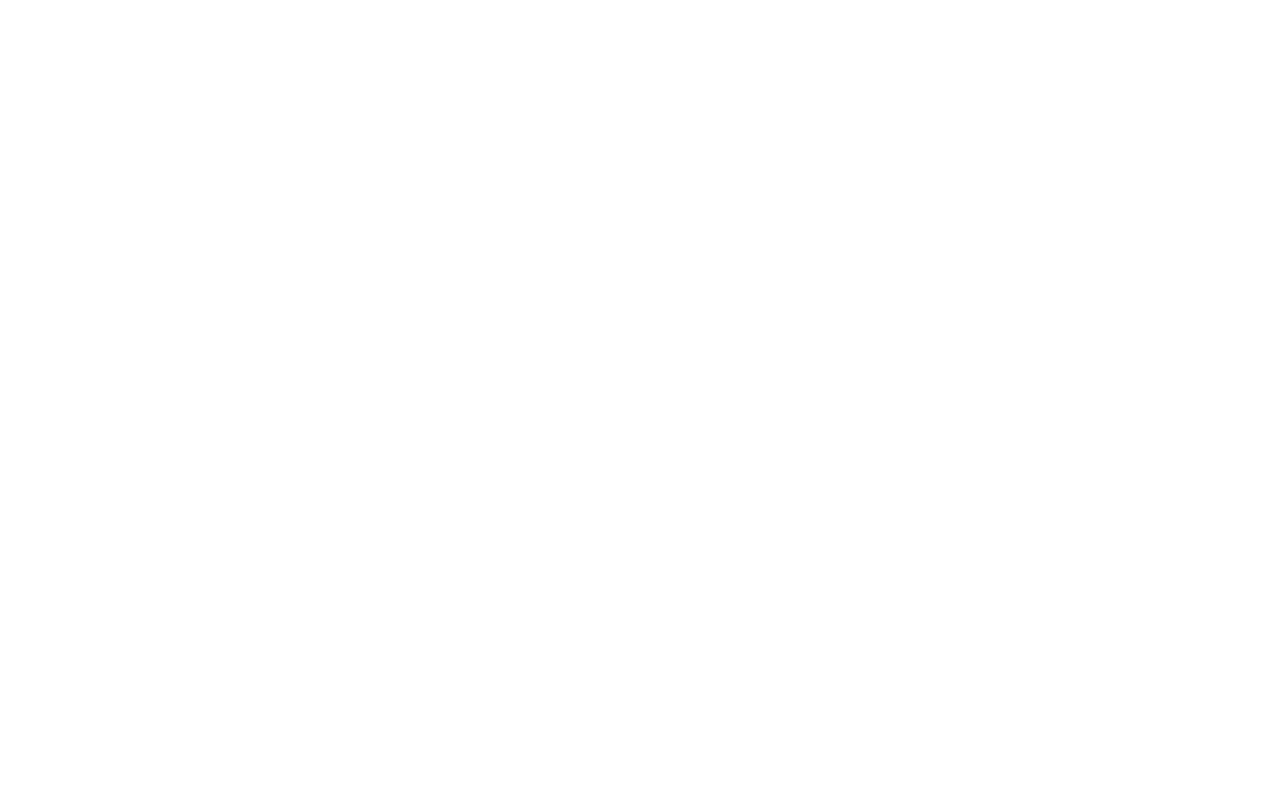
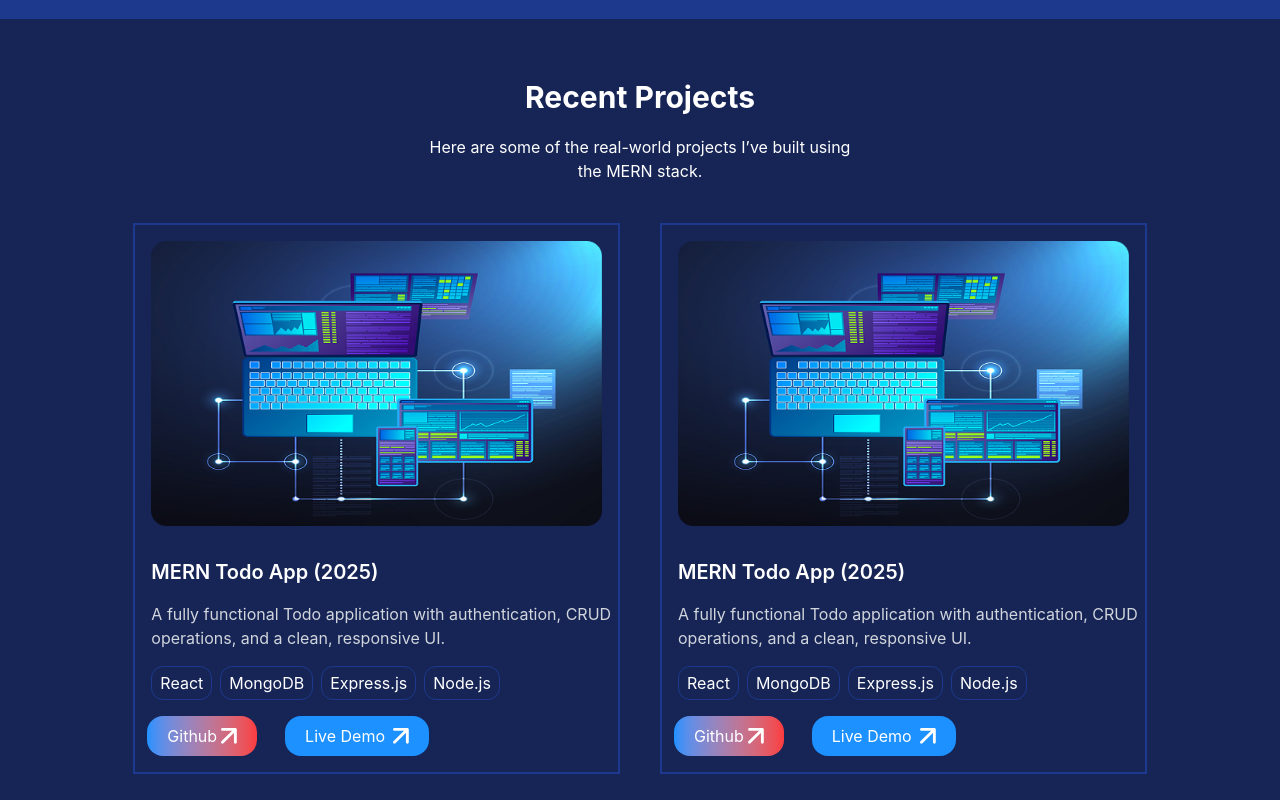
Before and after one commit to sajidmct21/portfolio, a React app: page / in a window 1280 px wide. Shown: the part 2460-3260 px from the top of the page. Before the commit the page ends 2431 px from the top, so only its background shows below. Built offline with nearby package versions, Linux system fonts and the light colour scheme; the HTML template or start-up script is replaced by a standard one.

Commit message:
Add project and single project components

```diff
--- a/src/App.tsx
+++ b/src/App.tsx
@@ -1,6 +1,7 @@
 import About from './components/About'
 import Hero from './components/Hero'
 import Nav from './components/Nav'
+import Project from './components/Project'
 import Skills from './components/Skills'
 
 function App() {
@@ -11,6 +12,7 @@
       <About/>
       <Hero />
       <Skills/>
+      <Project/>
 
     </>
   )
--- /dev/null
+++ b/src/components/Project.tsx
@@ -0,0 +1,22 @@
+import SingleProject from "./SingleProject"
+import { projectData } from "../data/projectData"
+
+function Project() {
+    return (
+        <div className="container bg-blue-950 pt-5 text-white mx-auto py-12 px-4 text-center">
+            <h1 className="text-3xl font-bold pt-10">Recent Projects</h1>
+            <p className="mt-5 mx-100">Here are some of the real-world projects I’ve built using the MERN stack.</p>
+            <div className="flex flex-wrap gap-10 mt-10 px-10 justify-center">
+            {
+                projectData.map((p)=>{
+                    return(
+                        <SingleProject imgUrl={p.imgUrl} title={p.title} description={p.description} techStack={p.techStack} githubUrl={p.githubUrl} liveUrl={p.liveUrl}/>
+                    )
+                })
+            }
+            </div>
+        </div>
+    )
+}
+
+export default Project
--- /dev/null
+++ b/src/components/SingleProject.tsx
@@ -0,0 +1,37 @@
+import { Link } from "react-router-dom"
+
+function SingleProject({ imgUrl, title, description, techStack, githubUrl, liveUrl }: { imgUrl: string, title: string, description: string, techStack: string[], githubUrl: string, liveUrl: string }) {
+  return (
+    <div className="flex flex-col w-5/12 border-2 border-blue-900">
+      <img src={imgUrl} alt="Project 1" className="m-4" />
+      <h2 className="text-xl font-semibold mt-4 text-left pl-4">{title}</h2>
+      <p className="text-gray-300 mt-4 text-left pl-4">{description}</p>
+      <div className="flex gap-2 ml-4 mt-4">
+        <button className="border border-blue-900 px-2 py-1 rounded-xl">{techStack[0]}</button>
+        <button className="border border-blue-900 px-2 py-1 rounded-xl">{techStack[1]}</button>
+        <button className="border border-blue-900 px-2 py-1 rounded-xl">{techStack[2]}</button>
+        <button className="border border-blue-900 px-2 py-1 rounded-xl">{techStack[3]}</button>
+      </div>
+      <div className="flex gap-3 mt-4 px-1 pb-4">
+        <Link to={githubUrl}>
+          <button className="mx-2 flex gap-1 rounded-2xl items-center px-5 py-2 bg-linear-to-r from-[#1C91FF] to-[#FB3B3E]">
+            <span>Github</span>
+            <img src="/whiteArrow.svg" alt="Arrow Icon" className="h-4 w-4 text-white" />
+          </button>
+        </Link>
+        <button className="mx-2 flex gap-2 justify-center items-center rounded-2xl px-5 py-2 bg-[#1C91FF]">
+          <Link to={liveUrl}>
+          <div className="flex gap-2 justify-center items-center">
+            <span>Live Demo</span>
+            <img src="/whiteArrow.svg" alt="Arrow Icon" className="h-4 w-4 text-white" />
+            </div>
+          </Link>
+
+        </button>
+
+      </div>
+    </div>
+  )
+}
+
+export default SingleProject
--- a/src/components/Skills.tsx
+++ b/src/components/Skills.tsx
@@ -5,7 +5,7 @@
 
 function Skills() {
   return (
-    <div className="bg-blue-900 text-white">
+    <div className="bg-blue-900 text-white pb-12">
         <div className="flex flex-col justify-center items-center">
             <h1 className="text-3xl font-bold pt-23">Skills & Technologies</h1>
             <p className="mx-auto w-[33%] text-center pt-4">I work with modern tools and technologies to build fast, scalable and efficient web applications.</p>
--- /dev/null
+++ b/src/data/projectData.ts
@@ -0,0 +1,38 @@
+export const projectData = [
+  {
+    imgUrl: "/projectImage.png",
+    title: "MERN Todo App (2025)",
+    description:
+      "A fully functional Todo application with authentication, CRUD operations, and a clean, responsive UI.",
+    techStack: ["React", "MongoDB", "Express.js", "Node.js", "Node.js"],
+    githubUrl: "",
+    liveUrl: "",
+  },
+  {
+    imgUrl: "/projectImage.png",
+    title: "MERN Todo App (2025)",
+    description:
+      "A fully functional Todo application with authentication, CRUD operations, and a clean, responsive UI.",
+    techStack: ["React", "MongoDB", "Express.js", "Node.js", "Node.js"],
+    githubUrl: "",
+    liveUrl: "",
+  },
+  {
+    imgUrl: "/projectImage.png",
+    title: "MERN Todo App (2025)",
+    description:
+      "A fully functional Todo application with authentication, CRUD operations, and a clean, responsive UI.",
+    techStack: ["React", "MongoDB", "Express.js", "Node.js", "Node.js"],
+    githubUrl: "",
+    liveUrl: "",
+  },
+  {
+    imgUrl: "/projectImage.png",
+    title: "MERN Todo App (2025)",
+    description:
+      "A fully functional Todo application with authentication, CRUD operations, and a clean, responsive UI.",
+    techStack: ["React", "MongoDB", "Express.js", "Node.js", "Node.js"],
+    githubUrl: "",
+    liveUrl: "",
+  },
+];
```
Also changed, not shown: public/projectImage.png (added), public/whiteArrow.svg (added).
